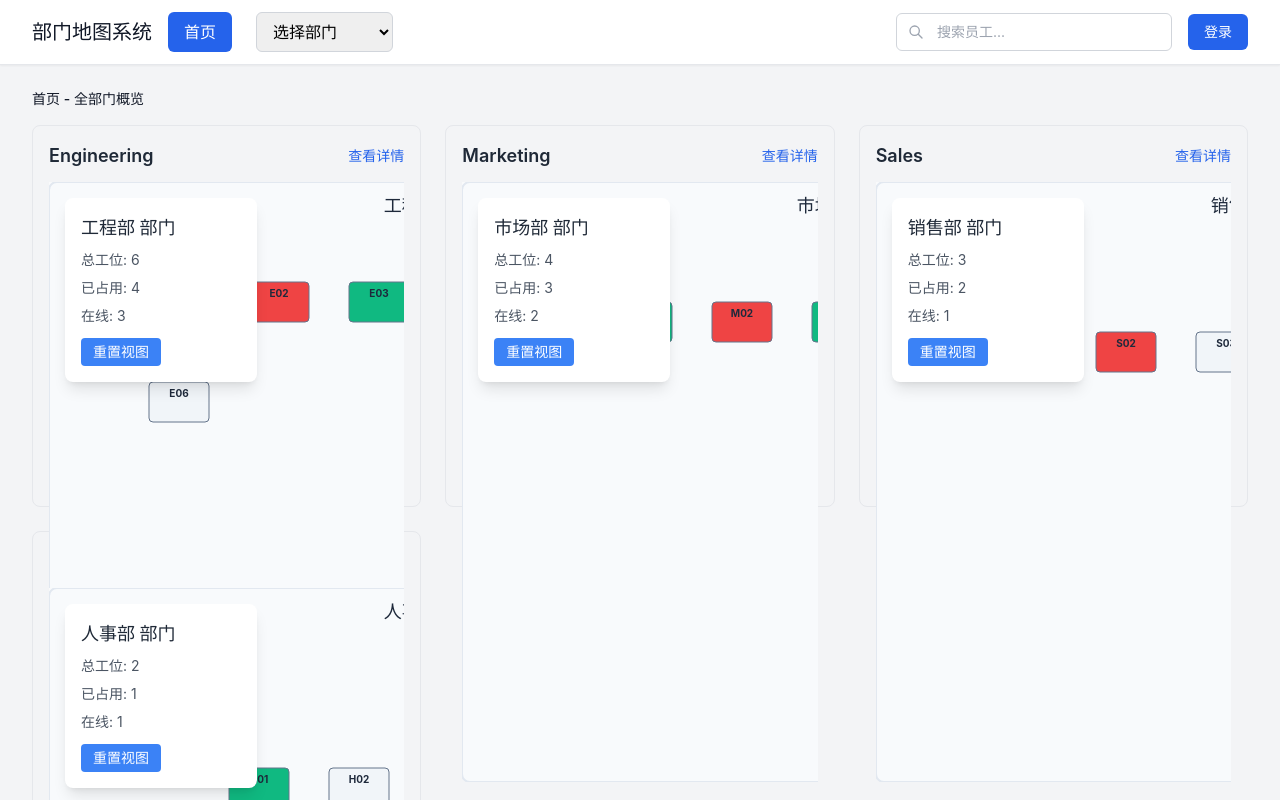
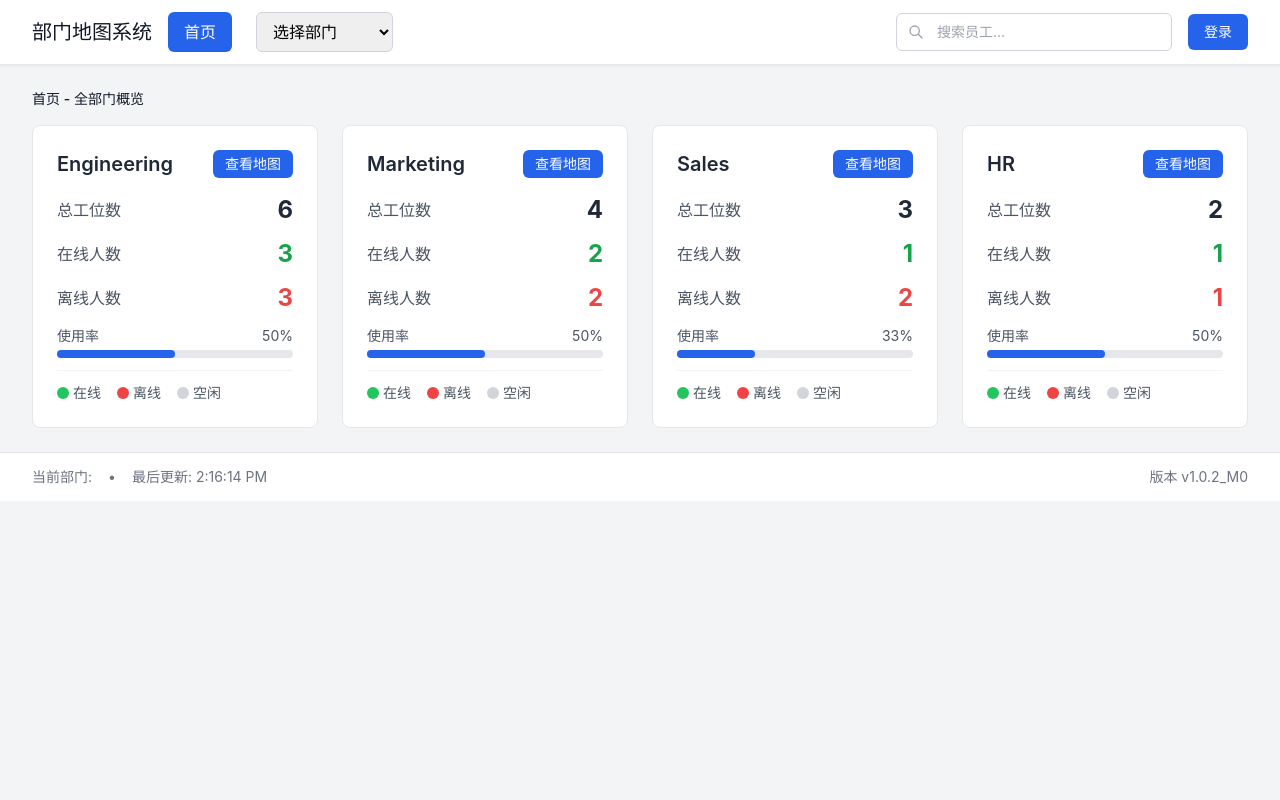
Before and after one commit to runhuayao/department-seating-chart, a React (Vite) app: page / in a window 1280 px wide. Shown: the top 800 px of the page. Built offline with nearby package versions, Linux system fonts and the light colour scheme.

Commit message:
feat: v1.0.2_M0首页优化 - 简化部门工位显示和SVG自适应缩放

```diff
--- a/src/App.tsx
+++ b/src/App.tsx
@@ -109,32 +109,76 @@ function App() {
 
           {/* 地图组件 */}
           {currentDept === null ? (
-            // 首页模式：显示所有部门的网格化布局
-            <div className="grid grid-cols-1 md:grid-cols-2 lg:grid-cols-3 gap-6">
-              {departments.map(dept => (
-                <div key={dept} className="border border-gray-200 rounded-lg p-4 hover:shadow-lg transition-shadow">
-                  <div className="flex justify-between items-center mb-3">
-                    <h3 className="text-lg font-semibold text-gray-800">{dept}</h3>
+            // 首页模式：显示所有部门的概况卡片
+            <div className="grid grid-cols-1 md:grid-cols-2 lg:grid-cols-3 xl:grid-cols-4 gap-6">
+              {departments.map(dept => {
+                const overview = homepageOverview[dept];
+                const occupancyRate = overview ? Math.round((overview.onlineCount / overview.totalDesks) * 100) : 0;
+
+                return (
+                  <div key={dept} className="bg-white border border-gray-200 rounded-lg p-6 hover:shadow-lg transition-all duration-200 hover:border-blue-300">
+                    <div className="flex justify-between items-start mb-4">
+                      <h3 className="text-xl font-semibold text-gray-800">{dept}</h3>
                       <button
                         onClick={() => handleDepartmentChange(dept)}
-                      className="text-blue-600 hover:text-blue-800 text-sm font-medium"
+                        className="px-3 py-1 bg-blue-600 text-white rounded-md text-sm hover:bg-blue-700 transition-colors"
                       >
-                      查看详情
+                        查看地图
                       </button>
                     </div>
-                  <div className="h-64">
-                    <DeptMap
-                      department={dept}
-                      searchQuery={searchQuery}
-                      isHomepage={true}
-                    />
+
+                    {/* 部门统计信息 */}
+                    <div className="space-y-3">
+                      <div className="flex justify-between items-center">
+                        <span className="text-gray-600">总工位数</span>
+                        <span className="text-2xl font-bold text-gray-800">{overview?.totalDesks || 0}</span>
                       </div>
-                  <div className="mt-3 text-sm text-gray-600">
-                    <div>总工位: {homepageOverview[dept]?.totalDesks || 0}</div>
-                    <div>在线: {homepageOverview[dept]?.onlineCount || 0}</div>
+
+                      <div className="flex justify-between items-center">
+                        <span className="text-gray-600">在线人数</span>
+                        <span className="text-2xl font-bold text-green-600">{overview?.onlineCount || 0}</span>
+                      </div>
+
+                      <div className="flex justify-between items-center">
+                        <span className="text-gray-600">离线人数</span>
+                        <span className="text-2xl font-bold text-red-500">{(overview?.totalDesks || 0) - (overview?.onlineCount || 0)}</span>
+                      </div>
+
+                      {/* 使用率进度条 */}
+                      <div className="mt-4">
+                        <div className="flex justify-between text-sm text-gray-600 mb-1">
+                          <span>使用率</span>
+                          <span>{occupancyRate}%</span>
+                        </div>
+                        <div className="w-full bg-gray-200 rounded-full h-2">
+                          <div
+                            className="bg-blue-600 h-2 rounded-full transition-all duration-300"
+                            style={{ width: `${occupancyRate}%` }}
+                          ></div>
                         </div>
                       </div>
-              ))}
+
+                      {/* 状态指示器 */}
+                      <div className="flex items-center justify-between mt-4 pt-3 border-t border-gray-100">
+                        <div className="flex items-center space-x-4 text-sm">
+                          <div className="flex items-center space-x-1">
+                            <div className="w-3 h-3 bg-green-500 rounded-full"></div>
+                            <span className="text-gray-600">在线</span>
+                          </div>
+                          <div className="flex items-center space-x-1">
+                            <div className="w-3 h-3 bg-red-500 rounded-full"></div>
+                            <span className="text-gray-600">离线</span>
+                          </div>
+                          <div className="flex items-center space-x-1">
+                            <div className="w-3 h-3 bg-gray-300 rounded-full"></div>
+                            <span className="text-gray-600">空闲</span>
+                          </div>
+                        </div>
+                      </div>
+                    </div>
+                  </div>
+                );
+              })}
             </div>
           ) : (
             // 部门详情模式
@@ -159,7 +203,7 @@ function App() {
               <span>最后更新: {new Date().toLocaleTimeString()}</span>
             </div>
             <div className="text-sm text-gray-500">
-              版本 v1.0.0
+              版本 v1.0.2_M0
             </div>
           </div>
         </div>
--- a/src/components/DeptMap.tsx
+++ b/src/components/DeptMap.tsx
@@ -62,9 +62,27 @@ const DeptMap: React.FC<DeptMapProps> = ({ department, searchQuery = '', isHomep
     // 清除之前的内容
     svg.selectAll('*').remove();
 
+    // 计算工位的边界
+    const minX = Math.min(...desksWithEmployees.map(d => d.x));
+    const maxX = Math.max(...desksWithEmployees.map(d => d.x + d.w));
+    const minY = Math.min(...desksWithEmployees.map(d => d.y));
+    const maxY = Math.max(...desksWithEmployees.map(d => d.y + d.h));
+
+    const contentWidth = maxX - minX + 100; // 添加边距
+    const contentHeight = maxY - minY + 100; // 添加边距
+
+    // 计算缩放比例以适应容器
+    const scaleX = width / contentWidth;
+    const scaleY = height / contentHeight;
+    const initialScale = Math.min(scaleX, scaleY, 1); // 不超过1倍缩放
+
+    // 计算居中偏移
+    const offsetX = (width - contentWidth * initialScale) / 2;
+    const offsetY = (height - contentHeight * initialScale) / 2;
+
     // 创建缩放行为
     const zoomBehavior: ZoomBehavior<SVGSVGElement, unknown> = zoom<SVGSVGElement, unknown>()
-      .scaleExtent([0.5, 3])
+      .scaleExtent([0.3, 3])
       .on('zoom', (event) => {
         const { transform } = event;
         g.attr('transform', transform.toString());
@@ -76,10 +94,16 @@ const DeptMap: React.FC<DeptMapProps> = ({ department, searchQuery = '', isHomep
     // 创建主要的g元素用于缩放和平移
     const g = svg.append('g');
 
+    // 设置初始变换以适应内容
+    const initialTransform = `translate(${offsetX - minX * initialScale}, ${offsetY - minY * initialScale}) scale(${initialScale})`;
+    g.attr('transform', initialTransform);
+
     // 绘制地图背景
     g.append('rect')
-      .attr('width', 800)
-      .attr('height', 600)
+      .attr('x', minX - 50)
+      .attr('y', minY - 50)
+      .attr('width', contentWidth)
+      .attr('height', contentHeight)
       .attr('fill', '#f8fafc')
       .attr('stroke', '#e2e8f0')
       .attr('stroke-width', 2)
@@ -87,10 +111,10 @@ const DeptMap: React.FC<DeptMapProps> = ({ department, searchQuery = '', isHomep
 
     // 添加地图标题
     g.append('text')
-      .attr('x', 400)
-      .attr('y', 30)
+      .attr('x', (minX + maxX) / 2)
+      .attr('y', minY - 20)
       .attr('text-anchor', 'middle')
-      .attr('font-size', '18px')
+      .attr('font-size', isHomepage ? '14px' : '18px')
       .attr('font-weight', 'bold')
       .attr('fill', '#1e293b')
       .text(`${mapData.dept_name} 部门地图`);
@@ -151,10 +175,12 @@ const DeptMap: React.FC<DeptMapProps> = ({ department, searchQuery = '', isHomep
         .attr('fill', (d: any) => d.employee!.status === 'online' ? '#22c55e' : '#ef4444');
     }
 
-    // 添加图例
+    // 添加图例 - 根据是否为首页模式调整位置
     const legend = g.append('g')
       .attr('class', 'legend')
-      .attr('transform', 'translate(650, 50)');
+      .attr('transform', isHomepage ?
+        `translate(${maxX - 120}, ${minY + 10})` :
+        `translate(${maxX - 150}, ${minY + 30})`);
 
     const legendData = [
       { color: '#10b981', text: '在线', status: 'online' },
@@ -183,11 +209,16 @@ const DeptMap: React.FC<DeptMapProps> = ({ department, searchQuery = '', isHomep
       .attr('fill', '#374151')
       .text(d => d.text);
 
-    // 重置缩放到初始状态
+    // 重置缩放到自适应初始状态
     const resetZoom = () => {
+      const transform = `translate(${offsetX - minX * initialScale}, ${offsetY - minY * initialScale}) scale(${initialScale})`;
       (svg as any).transition()
         .duration(750)
-        .call(zoomBehavior.transform, zoomIdentity);
+        .call(zoomBehavior.transform,
+          zoomIdentity
+            .translate(offsetX - minX * initialScale, offsetY - minY * initialScale)
+            .scale(initialScale)
+        );
     };
 
     // 添加重置按钮事件监听
@@ -210,10 +241,11 @@ const DeptMap: React.FC<DeptMapProps> = ({ department, searchQuery = '', isHomep
       <svg
         ref={svgRef}
         className="w-full h-full"
-        style={{ minHeight: '600px' }}
+        style={{ minHeight: isHomepage ? '300px' : '500px' }}
       />
 
-      {/* 控制面板 */}
+      {/* 控制面板 - 仅在详情页显示 */}
+      {!isHomepage && (
         <div className="absolute top-4 left-4 bg-white rounded-lg shadow-lg p-4 min-w-48">
           <h3 className="text-lg font-semibold text-gray-800 mb-2">
             {mapData.dept_name} 部门
@@ -229,6 +261,7 @@ const DeptMap: React.FC<DeptMapProps> = ({ department, searchQuery = '', isHomep
             重置视图
           </button>
         </div>
+      )}
 
       {/* 工位详情面板 */}
       {selectedDesk && (
```
Lines whose indentation alone changed are shown as unchanged.
